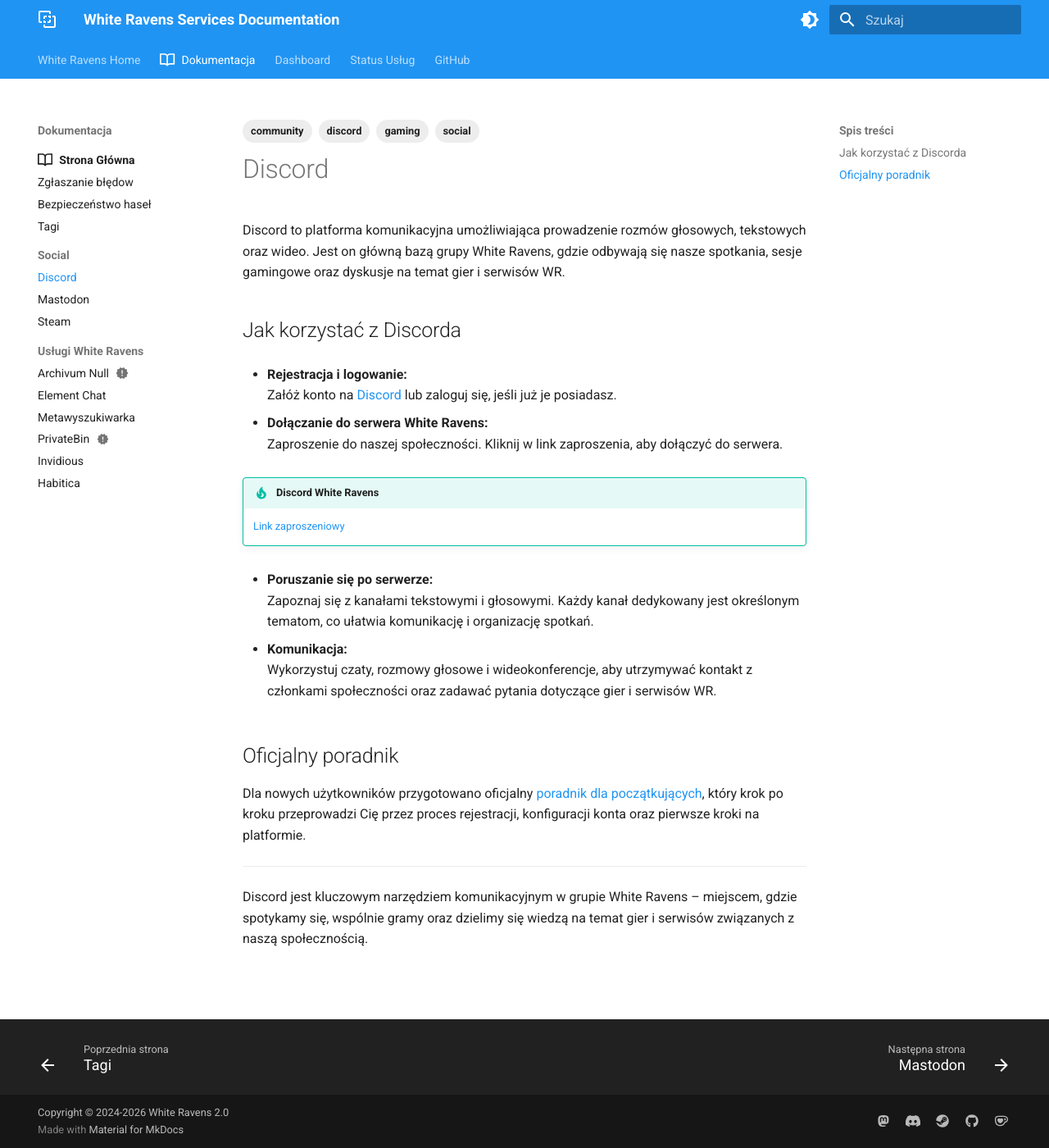
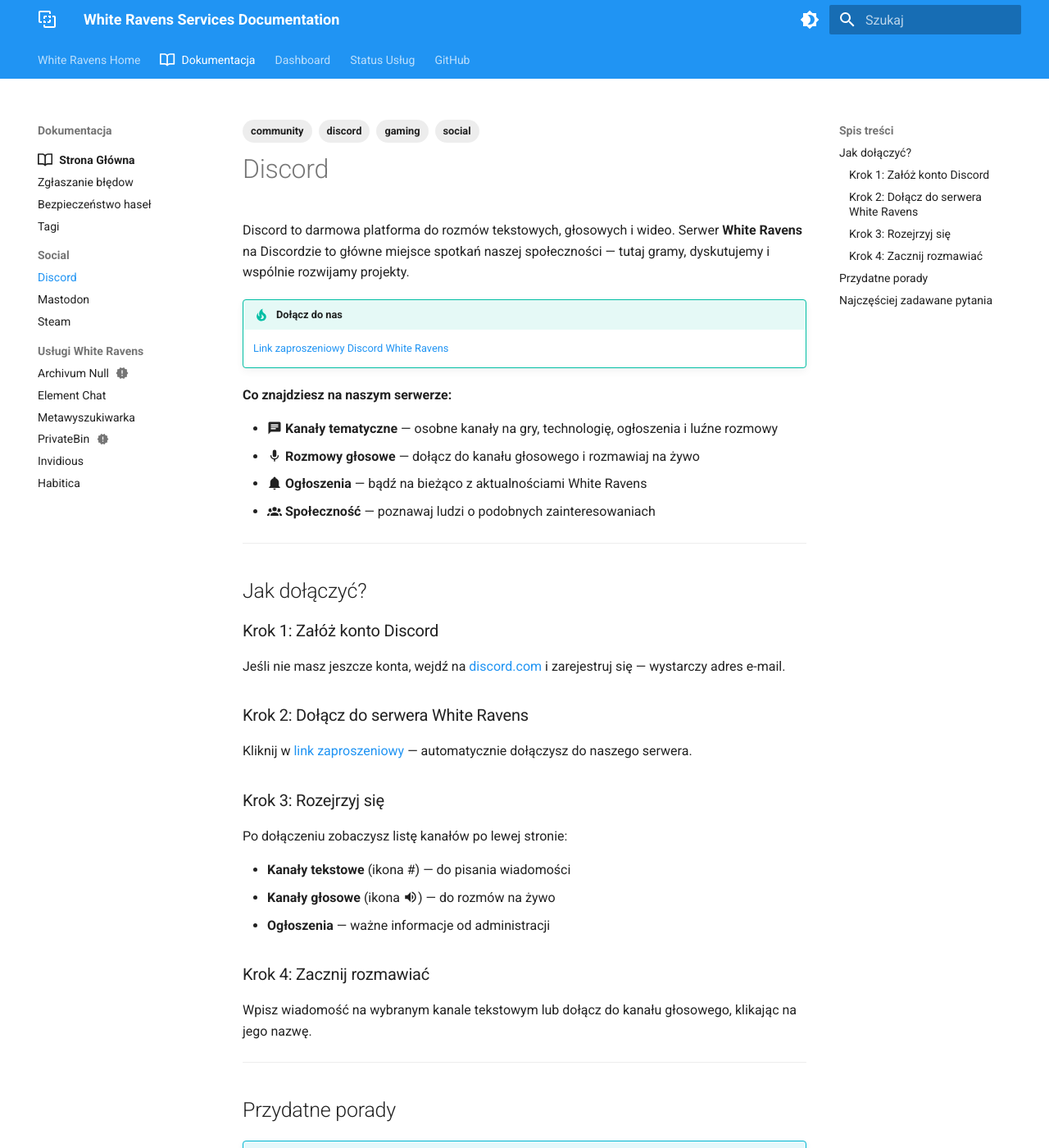
Before and after one commit to whiteravens20/wrservices.link, an MkDocs documentation site: the page built from docs/discord.md, in a window 1280 px wide and 1400 px high. Shown: the whole window at 82% size. Built offline with MkDocs 1.6.1 and Material for MkDocs 9.7.7, drawn with Linux system fonts in a browser that asks for light colours; some of the changed text lies outside the part shown.

Commit message:
revamp Discord documentation with simplified language and structure

```diff
--- a/docs/discord.md
+++ b/docs/discord.md
@@ -8,29 +8,66 @@
 
 # Discord
 
-Discord to platforma komunikacyjna umożliwiająca prowadzenie rozmów głosowych, tekstowych oraz wideo. Jest on główną bazą grupy White Ravens, gdzie odbywają się nasze spotkania, sesje gamingowe oraz dyskusje na temat gier i serwisów WR.
+Discord to darmowa platforma do rozmów tekstowych, głosowych i wideo. Serwer **White Ravens** na Discordzie to główne miejsce spotkań naszej społeczności — tutaj gramy, dyskutujemy i wspólnie rozwijamy projekty.
 
-## Jak korzystać z Discorda
+!!! tip "Dołącz do nas"
+    [Link zaproszeniowy Discord White Ravens](https://discord.gg/5JMk8Z4)
 
-- **Rejestracja i logowanie:**
-Załóż konto na [Discord](https://discord.com/) lub zaloguj się, jeśli już je posiadasz.
+**Co znajdziesz na naszym serwerze:**
 
-- **Dołączanie do serwera White Ravens:**
-Zaproszenie do naszej społeczności. Kliknij w link zaproszenia, aby dołączyć do serwera.
-
-!!! tip "Discord White Ravens"
-    [Link zaproszeniowy](https://discord.gg/5JMk8Z4)
-
-- **Poruszanie się po serwerze:**
-Zapoznaj się z kanałami tekstowymi i głosowymi. Każdy kanał dedykowany jest określonym tematom, co ułatwia komunikację i organizację spotkań.
-
-- **Komunikacja:**
-Wykorzystuj czaty, rozmowy głosowe i wideokonferencje, aby utrzymywać kontakt z członkami społeczności oraz zadawać pytania dotyczące gier i serwisów WR.
-
-## Oficjalny poradnik
-
-Dla nowych użytkowników przygotowano oficjalny [poradnik dla początkujących](https://support.discord.com/hc/pl/articles/360045138571-Jak-rozpocz%C4%85%C4%87-przygod%C4%99-z-Discordem), który krok po kroku przeprowadzi Cię przez proces rejestracji, konfiguracji konta oraz pierwsze kroki na platformie.
+- :material-message-text: **Kanały tematyczne** — osobne kanały na gry, technologię, ogłoszenia i luźne rozmowy
+- :material-microphone: **Rozmowy głosowe** — dołącz do kanału głosowego i rozmawiaj na żywo
+- :material-bell: **Ogłoszenia** — bądź na bieżąco z aktualnościami White Ravens
+- :material-account-group: **Społeczność** — poznawaj ludzi o podobnych zainteresowaniach
 
 ---
 
-Discord jest kluczowym narzędziem komunikacyjnym w grupie White Ravens – miejscem, gdzie spotykamy się, wspólnie gramy oraz dzielimy się wiedzą na temat gier i serwisów związanych z naszą społecznością.
+## Jak dołączyć?
+
+### Krok 1: Załóż konto Discord
+
+Jeśli nie masz jeszcze konta, wejdź na [discord.com](https://discord.com/) i zarejestruj się — wystarczy adres e-mail.
+
+### Krok 2: Dołącz do serwera White Ravens
+
+Kliknij w [link zaproszeniowy](https://discord.gg/5JMk8Z4) — automatycznie dołączysz do naszego serwera.
+
+### Krok 3: Rozejrzyj się
+
+Po dołączeniu zobaczysz listę kanałów po lewej stronie:
+
+- **Kanały tekstowe** (ikona #) — do pisania wiadomości
+- **Kanały głosowe** (ikona :material-volume-high:) — do rozmów na żywo
+- **Ogłoszenia** — ważne informacje od administracji
+
+### Krok 4: Zacznij rozmawiać
+
+Wpisz wiadomość na wybranym kanale tekstowym lub dołącz do kanału głosowego, klikając na jego nazwę.
+
+---
+
+## Przydatne porady
+
+!!! info "Oficjalny poradnik"
+    Dla nowych użytkowników: [Jak rozpocząć przygodę z Discordem](https://support.discord.com/hc/pl/articles/360045138571-Jak-rozpocz%C4%85%C4%87-przygod%C4%99-z-Discordem) — oficjalny poradnik krok po kroku.
+
+- **Powiadomienia:** Możesz wyciszyć kanały, które Cię nie interesują (klik prawym → Wycisz kanał).
+- **Aplikacja mobilna:** Discord jest dostępny na [Android](https://play.google.com/store/apps/details?id=com.discord) i [iOS](https://apps.apple.com/app/discord/id985746746) — rozmowy synchronizują się między urządzeniami.
+- **Problemy?** Napisz na kanale pomocy lub skontaktuj się z administracją.
+
+---
+
+## Najczęściej zadawane pytania
+
+??? question "Czy Discord jest darmowy?"
+    Tak. Wszystkie podstawowe funkcje (czaty, rozmowy głosowe, wideo) są darmowe.
+
+??? question "Czy muszę instalować aplikację?"
+    Nie — Discord działa też w przeglądarce na [discord.com/app](https://discord.com/app). Ale aplikacja desktopowa i mobilna działają wydajniej.
+
+??? question "Jak zmienić swój nick na serwerze?"
+    Kliknij prawym przyciskiem na swoją nazwę na liście członków → **Edytuj profil serwera** → zmień pseudonim.
+
+---
+
+Discord to serce społeczności White Ravens — dołącz, przywitaj się i bądź częścią grupy!
```
